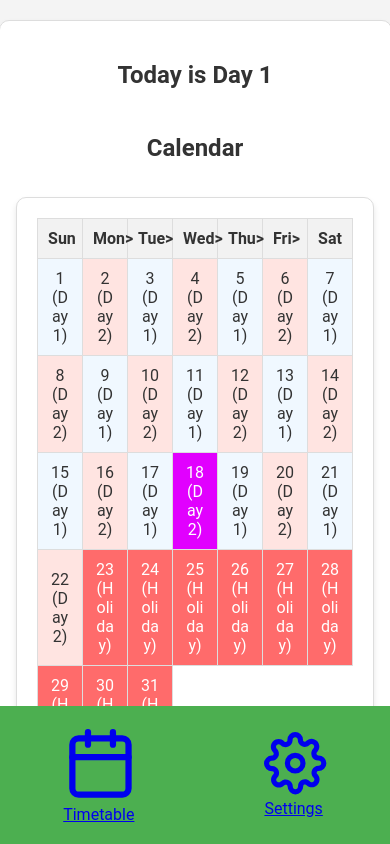
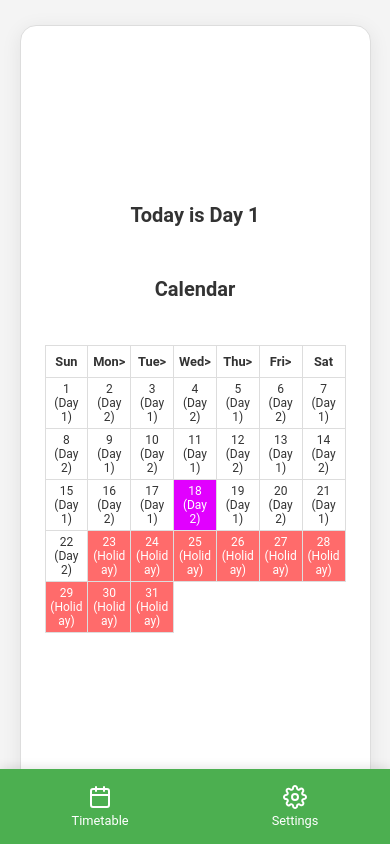
Before and after one commit to HassanSattar3/Better-Tdsb-Connect-App, a plain HTML site: page index.html in a window 390 px wide. Drawn offline with Linux system fonts and the light colour scheme.

Commit message:
Made the ui more sleek and elegant

```diff
--- a/styles.css
+++ b/styles.css
@@ -11,6 +11,11 @@ body {
   justify-content: center;
 }
 
+* {
+  box-sizing: border-box;
+  -webkit-tap-highlight-color: transparent;
+}
+
 /* Navigation Bar */
 .navbar {
   width: 100%;
@@ -21,21 +26,40 @@ body {
   position: fixed;
   bottom: 0;
   left: 0;
+  padding: 8px 0;
+  box-shadow: 0 -2px 10px rgba(0, 0, 0, 0.1);
+  z-index: 1000;
 }
 
 .navbar a {
-  display: block;
-  padding: 20px; /* Increased padding for better clickable area */
+  display: flex;
+  flex-direction: column;
+  align-items: center;
+  padding: 8px 16px;
+  text-decoration: none;
+  color: white;
+  font-size: 0.8rem;
+  transition: transform 0.2s;
 }
 
-.navbar img, .navbar i {
-  width: 32px; /* Increased size for better clickable area */
-  height: 32px; /* Increased size for better clickable area */
-  color: white;
+.navbar a:active {
+  transform: scale(0.95);
 }
 
-.navbar img:hover, .navbar i:hover {
+.nav-icon {
+  width: 24px;
+  height: 24px;
+  margin-bottom: 4px;
+  color: white;
+  transition: opacity 0.2s, transform 0.2s;
+}
+
+.nav-icon:hover {
   opacity: 0.7;
+}
+
+.nav-icon:active {
+  transform: scale(0.95);
 }
 
 .section {
@@ -45,7 +69,10 @@ body {
   align-items: center;
   width: 100%;
   height: calc(100vh - 50px); /* Adjust height to account for navbar */
-  padding: 20px;
+  padding: 16px;
+  padding-bottom: 80px; /* Increased to account for navbar */
+  max-width: 100%;
+  overflow-x: hidden;
 }
 
 .section:target {
@@ -57,12 +84,12 @@ body {
 }
 
 #timetable {
-  margin-top: 20px; /* Adjust margin-top to move the Timetable title */
-  padding: 20px;
+  margin-top: 0;
+  padding: 16px;
   background-color: #fff;
   border: 1px solid #ddd;
-  border-radius: 10px;
-  box-shadow: 0 4px 6px rgba(0, 0, 0, 0.1);
+  border-radius: 16px;
+  box-shadow: 0 4px 20px rgba(0, 0, 0, 0.08);
   width: 90%;
   max-width: 600px;
   text-align: center;
@@ -70,10 +97,10 @@ body {
 
 #timetable h2 {
   margin: 0;
-  margin-bottom: 15px; /* Adjusted margin-bottom to move title */
+  margin-bottom: 20px;
   text-align: center;
-  font-size: 24px;
-  color: #333;
+  font-size: 1.5rem;
+  font-weight: 600;
 }
 
 #timetable-items {
@@ -84,53 +111,59 @@ body {
 }
 
 #timetable-items div {
-  padding: 10px 15px;
+  padding: 16px;
   background-color: #f9f9f9;
   border: 1px solid #ddd;
-  border-radius: 5px;
-  font-size: 18px;
+  border-radius: 12px;
+  font-size: 1rem;
   color: #333;
   box-shadow: 0 2px 4px rgba(0, 0, 0, 0.1);
+  transition: transform 0.2s, box-shadow 0.2s;
 }
 
 #timetable-items div:hover {
   background-color: #ececec;
 }
 
+#timetable-items div:active {
+  transform: scale(0.98);
+}
 
 #calendar-content {
-  margin-top: 20px; /* Set margin-top to 20 to move calendar text lower */
-  padding: 20px;
-  background-color: #fff;
-  border: 1px solid #ddd;
-  border-radius: 10px;
-  box-shadow: 0 4px 6px rgba(0, 0, 0, 0.1);
-  width: 90%;
+  width: 100%;
   max-width: 600px;
+  margin: 0 auto;
+  padding: 16px;
+  box-sizing: border-box;
+}
+
+.calendar-container {
+  width: 100%;
+  margin-top: 20px;
+  padding: 10px;
 }
 
 .calendar-container table {
   width: 100%;
+  table-layout: fixed;
   border-collapse: collapse;
+  font-size: 0.9rem;
 }
 
 .calendar-container th, .calendar-container td {
+  padding: 8px 4px;
   border: 1px solid #ddd;
-  padding: 10px;
   text-align: center;
-  cursor: pointer;
+  height: 40px; /* Fixed height for cells */
 }
 
-.calendar-container th {
-  background-color: #f2f2f2;
+#toggle-calendar-view {
+  margin-bottom: 20px;
 }
 
-.calendar-container td.day1 {
-  background-color: #f0f8ff;
-}
-
-.calendar-container td.day2 {
-  background-color: #ffe4e1;
+#calendar-content h3 {
+  text-align: center;
+  margin-top: 20px;
 }
 
 #toggle-calendar-view {
@@ -253,20 +286,25 @@ input:checked + .slider:before {
 }
 
 .primary-btn {
-  padding: 10px 20px;
+  padding: 12px 24px;
   background-color: #4CAF50;
   color: white;
   border: none;
   cursor: pointer;
-  border-radius: 5px;
+  border-radius: 12px;
   font-size: 16px;
   margin-top: 20px;
-  box-shadow: 0 4px 6px rgba(0, 0, 0, 0.1);
-  transition: background-color 0.3s;
+  box-shadow: 0 4px 12px rgba(76, 175, 80, 0.2);
+  transition: transform 0.2s, box-shadow 0.2s;
 }
 
 .primary-btn:hover {
   background-color: #45a049;
+}
+
+.primary-btn:active {
+  transform: scale(0.98);
+  box-shadow: 0 2px 8px rgba(76, 175, 80, 0.2);
 }
 
 #settings {
@@ -296,10 +334,18 @@ input:checked + .slider:before {
 }
 
 #period-settings input {
-  padding: 10px;
-  border: 1px solid #ddd;
-  border-radius: 5px;
-  font-size: 16px;
+  width: 100%;
+  padding: 12px;
+  border-radius: 12px;
+  border: 1px solid #e0e0e0;
+  font-size: 1rem;
+  transition: border-color 0.3s;
+  margin-bottom: 16px;
+}
+
+#period-settings input:focus {
+  outline: none;
+  border-color: #4CAF50;
 }
 
 body.dark-mode #period-settings input {
@@ -378,3 +424,68 @@ body.dark-mode .calendar-container td.holiday:hover {
   background-color: #660000;  /* Darker red for dark mode hover */
   cursor: pointer;
 }
+
+/* Add responsive font sizes */
+@media (max-width: 480px) {
+  #timetable h2 {
+    font-size: 1.25rem;
+  }
+
+  #timetable-items div {
+    font-size: 0.9rem;
+  }
+
+  .calendar-container td {
+    font-size: 0.8rem;
+  }
+}
+
+/* Add smooth scrolling */
+html {
+  scroll-behavior: smooth;
+}
+
+/* Make the calendar more compact on mobile */
+@media (max-width: 480px) {
+  .calendar-container table {
+    font-size: 0.8rem;
+  }
+
+  .calendar-container th, .calendar-container td {
+    padding: 4px 2px;
+    height: 32px; /* Smaller height on mobile */
+  }
+
+  #calendar-content {
+    padding: 8px;
+    margin-top: 16px;
+  }
+
+  .calendar-container td {
+    font-size: 0.75rem;
+  }
+}
+
+/* Add these styles for weekend cells */
+.calendar-container td.weekend {
+    background-color: #f5f5f5;
+    color: #999;
+    font-style: italic;
+}
+
+/* Dark mode styles for weekends */
+body.dark-mode .calendar-container td.weekend {
+    background-color: #2a2a2a;
+    color: #666;
+}
+
+/* Remove hover effects from weekend cells */
+.calendar-container td.weekend:hover {
+    background-color: #f5f5f5;
+    cursor: default;
+}
+
+body.dark-mode .calendar-container td.weekend:hover {
+    background-color: #2a2a2a;
+    cursor: default;
+}
```
